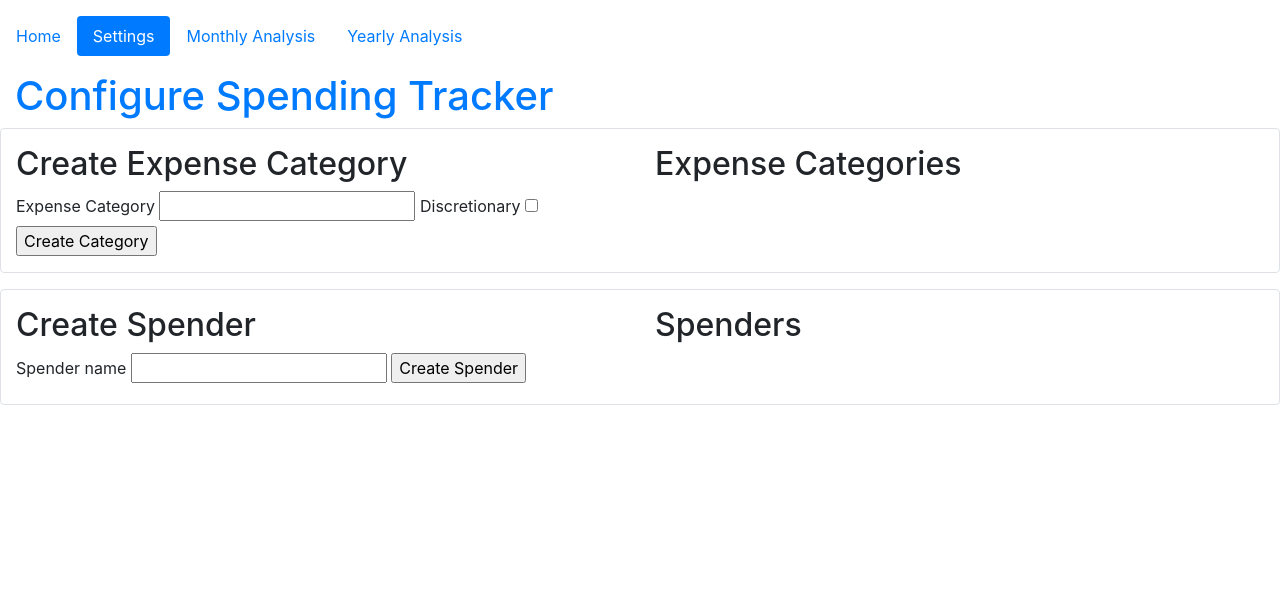
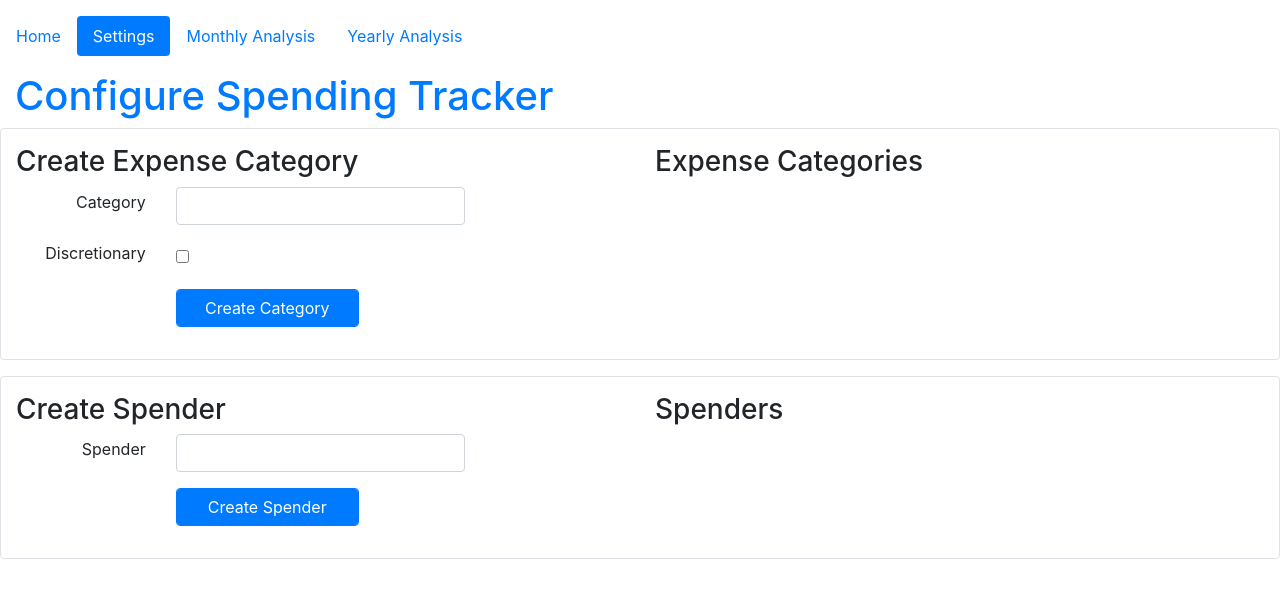
Before and after one commit to charliecoderdad/spending-tracker, a Flask app: page /configure in a window 1280 px wide. Shown: the top 598 px of the page. Run offline with Flask 2, Linux system fonts and the light colour scheme; data that the repository does not hold is empty; parts of the project's set-up code (start-up, migrations or seed data) failed here and were passed over; some libraries are stand-ins or nearby versions.

Commit message:
Complete making forms look good

```diff
--- a/tracker_app/forms.py
+++ b/tracker_app/forms.py
@@ -35,10 +35,10 @@ class NewExpenseForm(FlaskForm):
 	submit = SubmitField('Create Expense')
 
 class NewCategoryForm(FlaskForm):
-	category = StringField('Expense Category', validators=[DataRequired()])
+	category = StringField('Category', validators=[DataRequired()])
 	discretionary = BooleanField('Discretionary', default=False)
 	submit = SubmitField('Create Category')
 
 class NewUserForm(FlaskForm):
-	username = 	StringField('Spender name', validators=[DataRequired()])
+	username = 	StringField('Spender', validators=[DataRequired()])
 	submit = SubmitField('Create Spender')
--- a/tracker_app/templates/configure.html
+++ b/tracker_app/templates/configure.html
@@ -7,16 +7,39 @@
 <div class="row border rounded py-3" id="expenses-config">
 
 	<div class="col-lg">
-		<h2>Create Expense Category</h2>
+		<h3>Create Expense Category</h3>
+
 		<form method="POST" action={{ url_for('configure') }}>
-			{{ newCategoryForm.csrf_token }}
-			{{ newCategoryForm.category.label }} {{ newCategoryForm.category(size=20) }}
-			{{ newCategoryForm.discretionary.label }} {{ newCategoryForm.discretionary }}<br>
-			{{ newCategoryForm.submit }}
+			<div class="form-group row align-items-center">
+				<div class="col-sm-3 text-right ">
+					{{ newCategoryForm.csrf_token }}
+					{{ newCategoryForm.category.label }}
+				</div>
+				<div class="col-lg-6">
+					{{ newCategoryForm.category(class='form-control') }}
+				</div>
+			</div>
+
+			<div class="form-group row align-items-center">
+				<div class="col-sm-3 text-right ">
+					{{ newCategoryForm.discretionary.label }}
+				</div>
+				<div class="col-lg-5 text-left ">
+					{{ newCategoryForm.discretionary }}
+				</div>
+			</div>
+
+			<div class="form-group row align-items-center">
+				<div class="col-sm-3 text-right "></div>
+				<div class="col-lg-4">
+					{{ newCategoryForm.submit(class='form-control btn btn-primary') }}
+				</div>
+			</div>
 		</form>
 	</div>
+
 	<div class="col-lg">
-		<h2>Expense Categories</h2>
+		<h3>Expense Categories</h3>
 		<ul>
 			{% for cat in categories %}
 				<li>{{ cat.expenseCategory }}
@@ -30,15 +53,29 @@
 
 <div class="row border rounded my-3 py-3" id="users-config">
 	<div class="col-sm">
-		<h2>Create Spender</h2>
+		<h3>Create Spender</h3>
 		<form method="POST" action={{ url_for('configure') }}>
-			{{ newUserForm.csrf_token }}
-			{{ newUserForm.username.label }} {{ newUserForm.username(size=20) }}
-			{{ newUserForm.submit }}
+			<div class="form-group row align-items-center">
+				<div class="col-sm-3 text-right ">
+					{{ newUserForm.csrf_token }}
+					{{ newUserForm.username.label }}
+				</div>
+				<div class="col-lg-6">
+					{{ newUserForm.username(class='form-control') }}
+				</div>
+			</div>
+
+			<div class="form-group row align-items-center">
+				<div class="col-sm-3 text-right "></div>
+				<div class="col-lg-4">
+					{{ newUserForm.submit(class='form-control btn btn-primary') }}
+				</div>
+			</div>
 		</form>
 	</div>
+
 	<div class="col-sm">
-		<h2>Spenders</h2>
+		<h3>Spenders</h3>
 		<ul>
 			{% for user in users %}
 				<li>{{ user.username }} (<a href={{ url_for('deleteUser', userId=user.userId) }}>Delete</a>)</li>
--- a/tracker_app/templates/index.html
+++ b/tracker_app/templates/index.html
@@ -12,7 +12,7 @@
 			<div class="form-group row align-items-center">
 				<div class="col-sm-2 text-right ">
 					{{ newExpenseForm.csrf_token }}
-					Expense Date
+					{{ newExpenseForm.date.label }}
 				</div>
 				<div class="col-lg-3">
 					{{ newExpenseForm.date(class='datepicker form-control') }}
```
Also changed, not shown: tracker_app/templates/monthlyData.html (+18 -11 lines), tracker_app/templates/yearlyAnalysis.html (+10 -8 lines).
